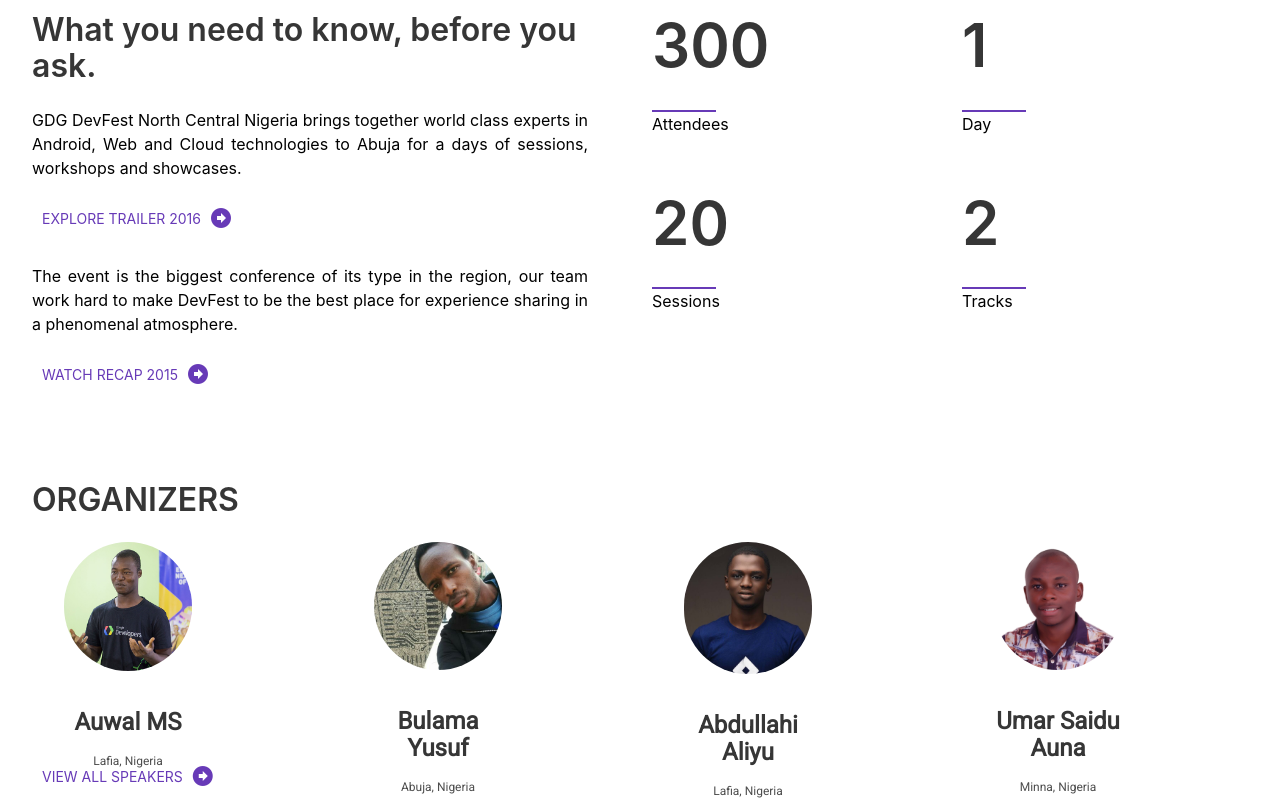
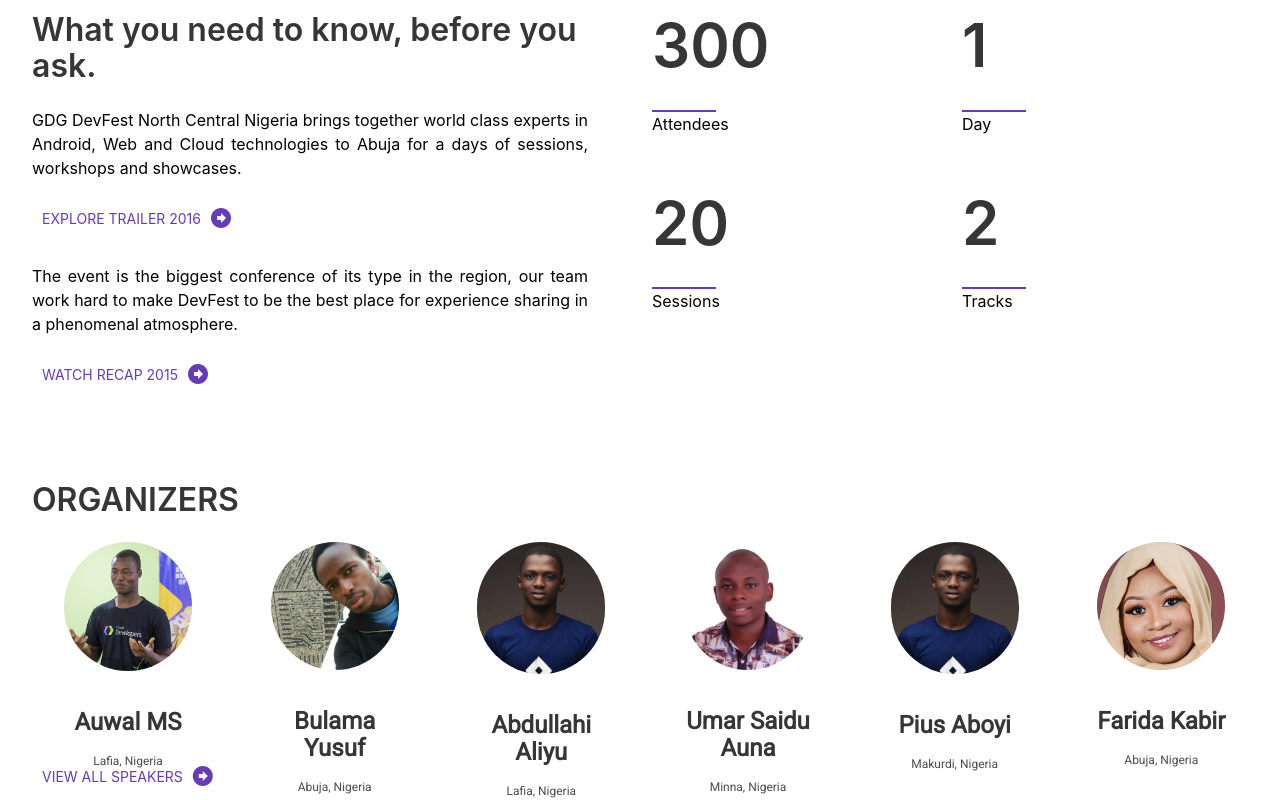
Before and after one commit to Auwalms/conference-site, a Vue app: page / in a window 1280 px wide. Shown: the part 850-1650 px from the top of the page. Built offline with nearby package versions, Linux system fonts and the light colour scheme.

Commit message:
feat: added farida's photo

```diff
--- a/src/components/organizers.vue
+++ b/src/components/organizers.vue
@@ -2,7 +2,7 @@
     <div class=" content">
         <h1 class="title">ORGANIZERS</h1>
         <div class="columns">
-            <div class="column is-6">
+            <div class="column is-4">
                 <div class="columns is-mobile">
                     <div class="column is-6">
                         <figure class="image is-128x128">
@@ -22,7 +22,7 @@
                     </div>
                 </div>
             </div>
-            <div class="column is-6">
+            <div class="column is-4">
                 <div class="columns is-mobile">
                     <div class="column is-6">
                         <figure class="image is-128x128">
@@ -36,6 +36,24 @@
                             <img class="is-rounded" src="../assets/people/umar.png">
                             <h3>Umar Saidu Auna</h3>
                             <p class="organizers_desc">Minna, Nigeria</p>
+                        </figure>
+                    </div>
+                </div>
+            </div>
+            <div class="column is-4">
+                <div class="columns is-mobile">
+                    <div class="column is-6">
+                        <figure class="image is-128x128">
+                            <img class="is-rounded" src="../assets/people/abdullahi.jpeg">
+                            <h3>Pius Aboyi</h3>
+                            <p class="organizers_desc">Makurdi, Nigeria</p>
+                        </figure>
+                    </div>
+                    <div class="column is-6">
+                        <figure class="image is-128x128">
+                            <img class="is-rounded" src="../assets/people/farida.jpg">
+                            <h3>Farida Kabir</h3>
+                            <p class="organizers_desc">Abuja, Nigeria</p>
                         </figure>
                     </div>
                 </div>
@@ -58,61 +76,67 @@
     text-align: center;
     margin-bottom: 60px;
 }
-figure .gdg-logo{
+figure .gdg-logo {
     height: 16px;
 }
 
-.content h3, .content .organizers_desc{
+.content h3,
+.content .organizers_desc {
     margin: auto;
     font-family: "roboto", sans-serif;
     text-align: center;
 }
-.content h1, .content h2, .content h3, .content h4, .content h5, .content h6 {
+.content h1,
+.content h2,
+.content h3,
+.content h4,
+.content h5,
+.content h6 {
     color: #4d4d4d;
     font-weight: normal;
     margin-top: 30px;
 }
-.content h3{
+.content h3 {
     font-size: 20px;
 }
-.content h3:not(:first-child){
+.content h3:not(:first-child) {
     margin-top: 0px;
 }
-.content .organizers_desc{
+.content .organizers_desc {
     font-size: 12px;
     color: #4d4d4d;
 }
-.event_link{
+.event_link {
     padding: 10px;
     font-size: 14px;
 }
-.event_link a{
-    color: #673AB7;
+.event_link a {
+    color: #673ab7;
 }
-.event_link:hover{
+.event_link:hover {
     background: lightgray;
     -webkit-transition: background 0.5s; /* Safari */
     transition: background 0.5s;
 }
-.event_info_link:hover{
+.event_info_link:hover {
     margin-right: 8px;
     -webkit-transition: margin-right 0.5s; /* Safari */
     transition: margin-right 0.5s;
 }
-.event_link_icon{
+.event_link_icon {
     margin-left: 8px;
 }
-.event_link_icon:hover{
+.event_link_icon:hover {
     margin-left: 16px;
     -webkit-transition: margin-left 0.5s; /* Safari */
     transition: margin-left 0.5s;
 }
-@media screen and (max-width: 767px){
+@media screen and (max-width: 767px) {
     .image.is-128x128 {
         height: 80px;
         width: 80px;
     }
-    .content h3{
+    .content h3 {
         font-size: 14px;
     }
 }
```
